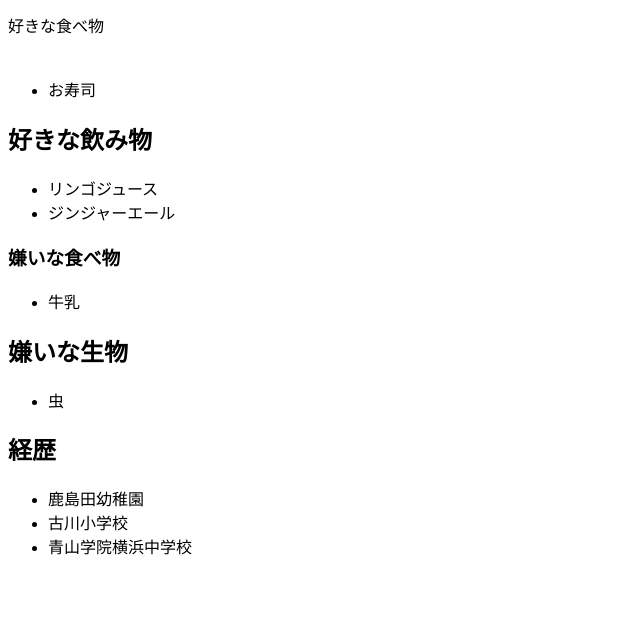
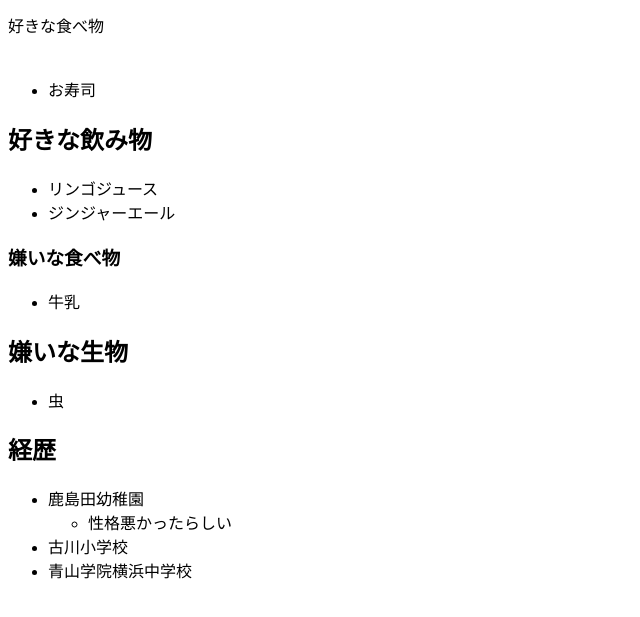
Before and after one commit to maayann10/gitpractice, a plain HTML site: page index.html in a window 1280 px wide. Shown: the part 93-710 px from the top of the page, without its empty margins (0-640 px from the left). Drawn offline with Linux system fonts and the light colour scheme.

Commit message:
経歴を追加２

```diff
--- a/index.html
+++ b/index.html
@@ -30,6 +30,9 @@
         <h2>経歴</h2>
         <ul>
             <li>鹿島田幼稚園</li>
+            <ul>
+                <li>性格悪かったらしい</li>
+            </ul>
             <li>古川小学校</li>
             <li>青山学院横浜中学校</li>
         </ul>
```
